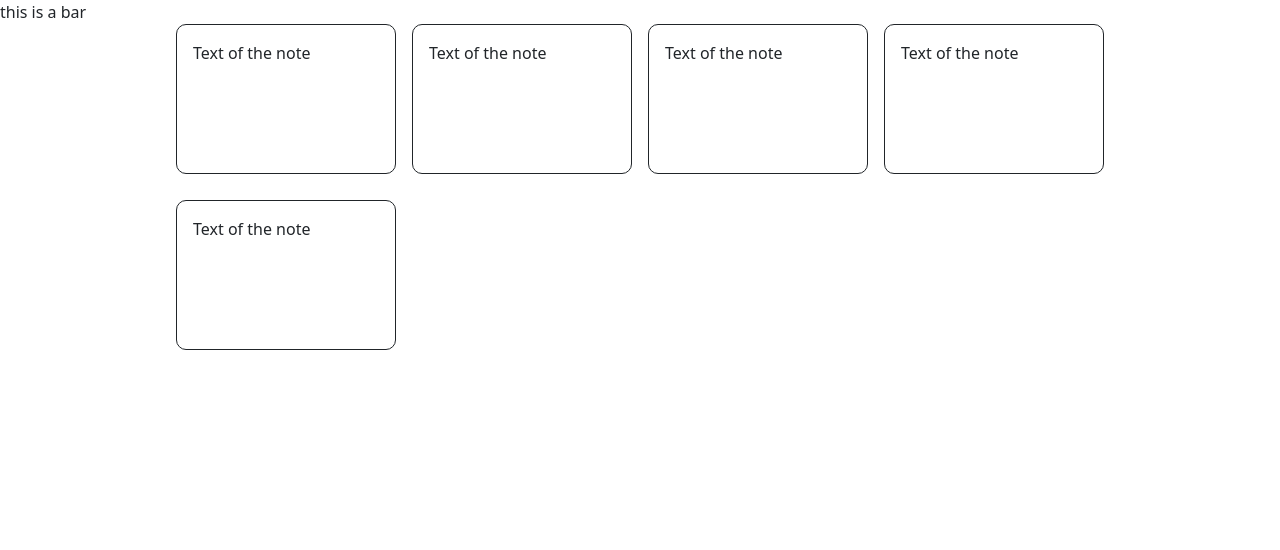
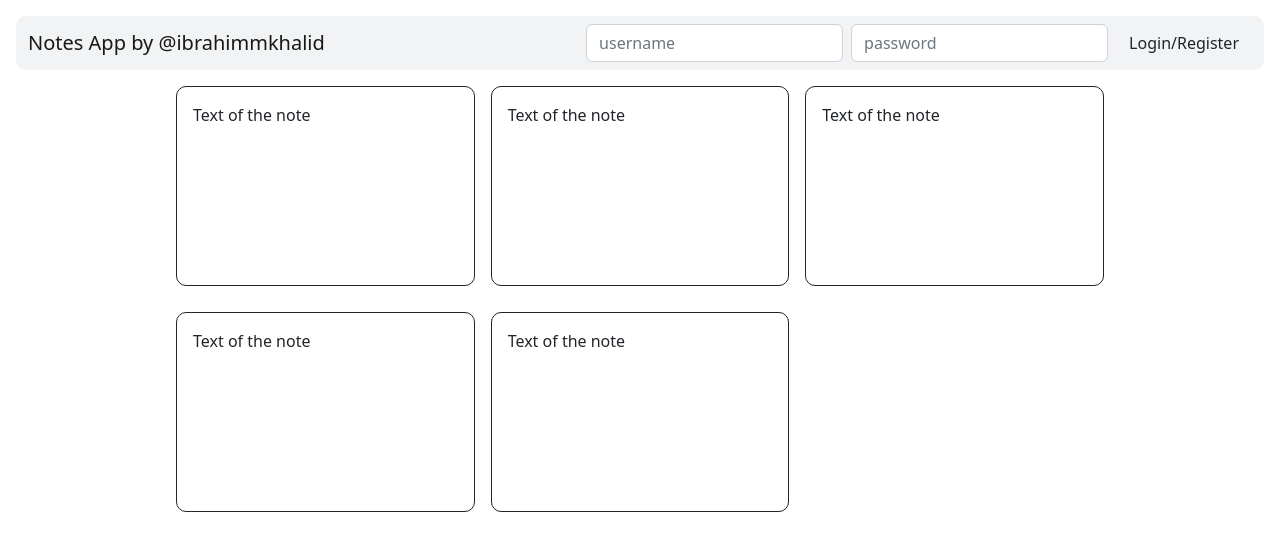
Before and after one commit to ibrahimmkhalid/notes-app, a React (Create React App) app in the folder client/: page / in a window 1280 px wide. Shown: the top 550 px of the page. Built offline with nearby package versions, Linux system fonts and the light colour scheme.

Commit message:
improved frontend visuals

```diff
--- a/client/package.json
+++ b/client/package.json
@@ -3,6 +3,9 @@
   "version": "0.1.0",
   "private": true,
   "dependencies": {
+    "@fortawesome/fontawesome-svg-core": "^6.1.2",
+    "@fortawesome/free-solid-svg-icons": "^6.1.2",
+    "@fortawesome/react-fontawesome": "^0.2.0",
     "@testing-library/jest-dom": "^5.16.4",
     "@testing-library/react": "^13.3.0",
     "@testing-library/user-event": "^13.5.0",
--- a/client/src/TopBar.js
+++ b/client/src/TopBar.js
@@ -1,8 +1,15 @@
 function TopBar() {
   return (
-    <div className='TopBar'>
-      this is a bar
-    </div>
+    <nav className="navbar navbar-expand-lg bg-light top-bar">
+      <div className="container-fluid">
+        <span className="navbar-brand mb-0 h1">Notes App by @ibrahimmkhalid</span>
+        <form className="d-flex">
+          <input className="form-control me-2" type="text" placeholder="username" aria-label="username"></input>
+          <input className="form-control me-2" type="password" placeholder="password" aria-label="password"></input>
+          <button className="btn btn-outline-success" type="submit">Login/Register</button>
+        </form>
+      </div>
+    </nav>
   )
 }
 
--- a/client/src/components/Note.js
+++ b/client/src/components/Note.js
@@ -1,8 +1,19 @@
+import { FontAwesomeIcon } from '@fortawesome/react-fontawesome'
+import { faPenToSquare, faTrash } from '@fortawesome/free-solid-svg-icons'
 const Note = () => {
   return (
     <div className='note'>
-      <span>Text of the note</span>
-      <div className='note-footer'></div>
+      <div>
+        <div className='note-header'>
+          <span className='note-title'>Title</span>
+          <span className='note-owner'>ibrahim</span>
+        </div>
+        <span>Text of the note</span>
+      </div>
+      <div className='note-footer'>
+        <FontAwesomeIcon icon={faPenToSquare} />
+        <FontAwesomeIcon icon={faTrash} />
+      </div>
     </div>
   )
 }
--- a/client/src/custom.scss
+++ b/client/src/custom.scss
@@ -1,5 +1,14 @@
+
+$theme-colors: (
+  "light":      #F1F3F4,
+);
 
 @import '../node_modules/bootstrap/scss/bootstrap.scss';
+
+.top-bar{
+  margin: 1rem;
+  border-radius: 10px;
+}
 
 .main-area{
   max-width: 960px;
@@ -12,7 +21,18 @@
 .notes-list {
   display: grid;
   gap: 1rem;
-  grid-template-columns: repeat(auto-fit, minmax(200px, 1fr))
+  grid-template-columns: repeat(auto-fit, minmax(250px, 1fr))
+}
+
+.note-title {
+  font-weight: bold;
+  font-size: 0.8rem;
+}
+
+.note-owner {
+  font-style: italic;
+  font-weight: thin;
+  font-size: 0.8rem;
 }
 
 .note {
@@ -21,7 +41,7 @@
   margin-bottom: 10px;
   border-radius: 10px;
   padding: 1rem;
-  min-height: 150px;
+  min-height: 200px;
   display: flex;
   flex-direction: column;
   justify-content: space-between;
@@ -30,3 +50,28 @@
 .note:hover{
   box-shadow: 0px 0px 5px;
 }
+
+.note-header{
+  display: none;
+}
+
+.note:hover .note-header {
+  display: flex;
+  justify-content: space-between;
+  animation: fadeIn 0.1s;
+}
+.note-footer{
+  display: none;
+}
+
+.note:hover .note-footer {
+  display: flex;
+  justify-content: space-between;
+  animation: fadeIn 0.1s;
+}
+
+@keyframes fadeIn {
+  0% { opacity: 0; height: 0px; }
+  50% { height: 1.5rem; }
+  100% { opacity: 1; height: 1rem; }
+}
```
Also changed, not shown: 1 other file (tests, documents, lock files or other folders).
